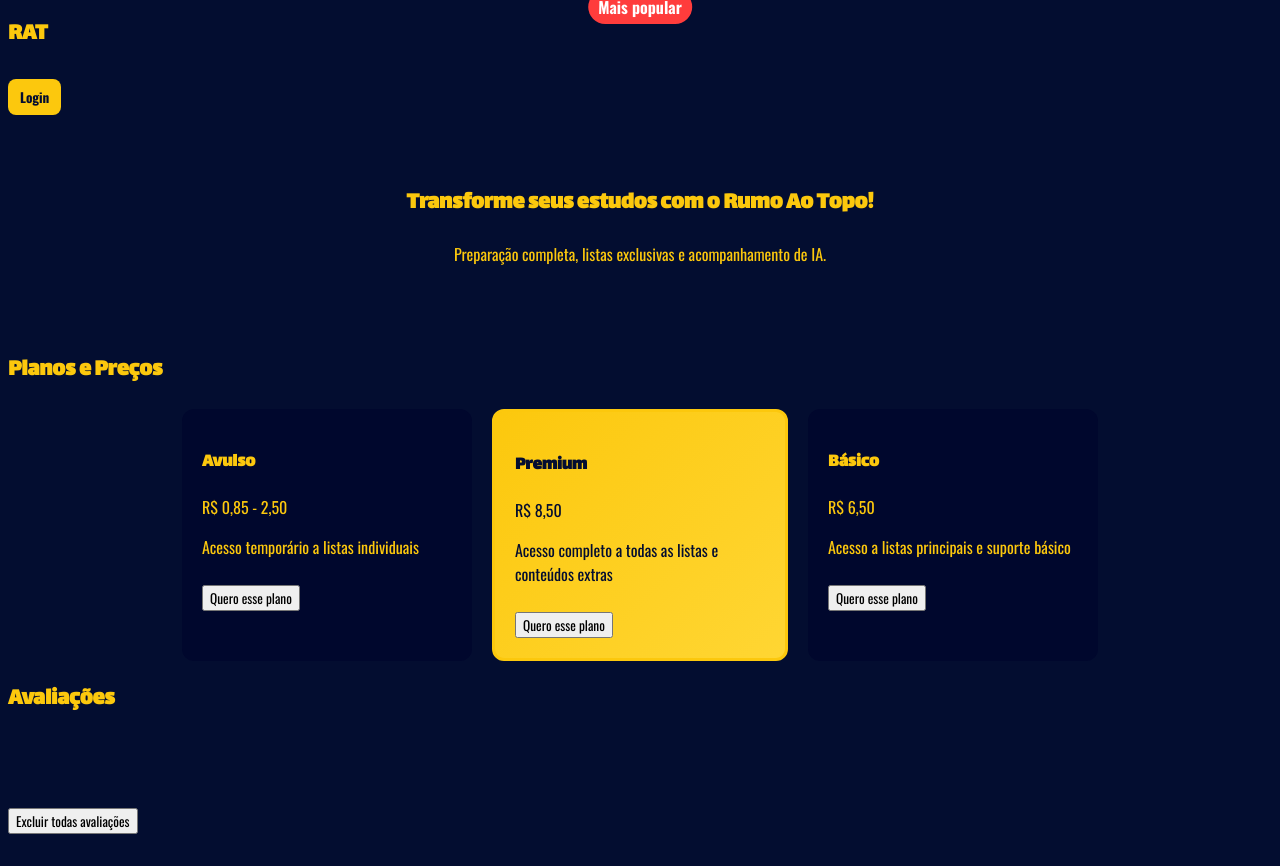
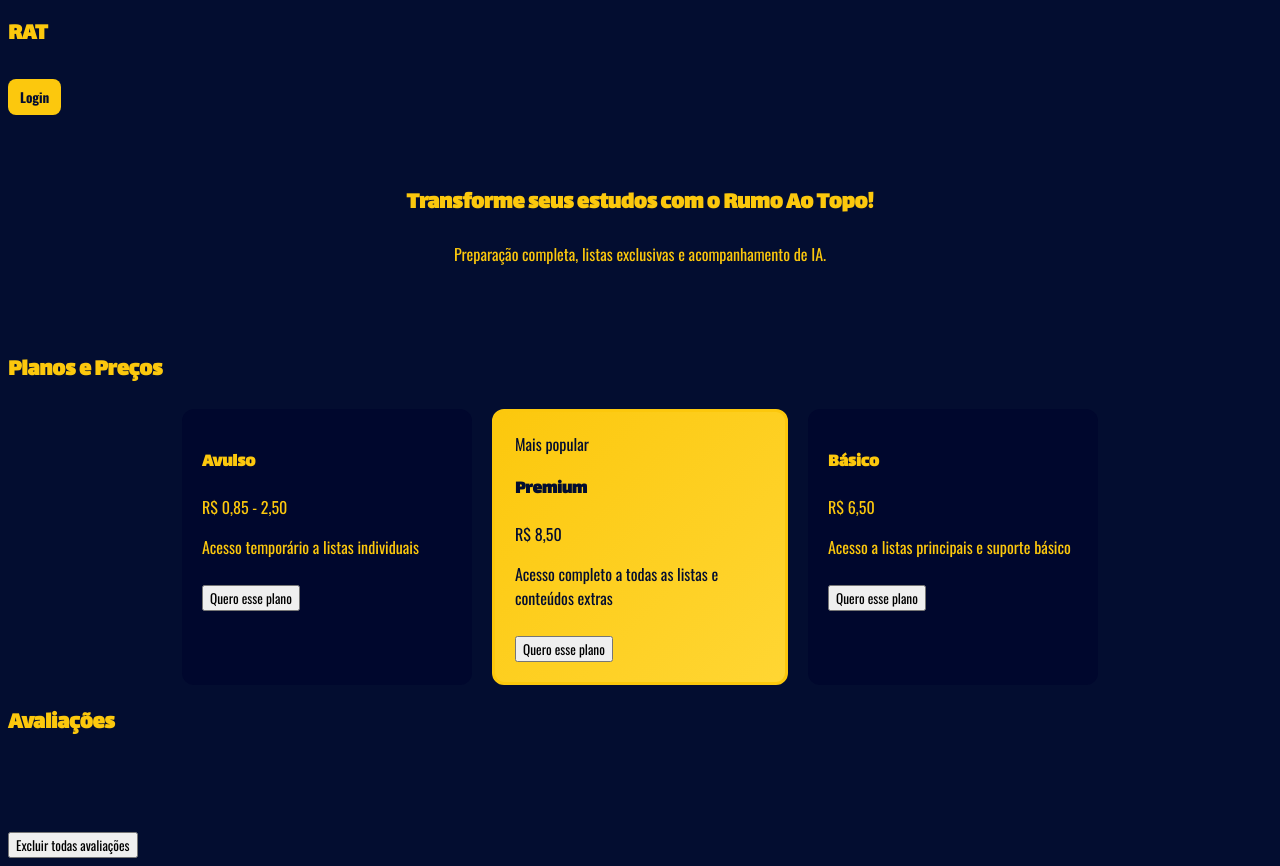
Before and after one commit to henriquefnci-hash/rumo-ao-topo-25, a plain HTML site: page index.html in a window 1280 px wide. Before the commit the page ends 842 px from the top, so only its background shows below. Drawn offline with nearby package versions, Linux system fonts and the light colour scheme.

Commit message:
Update index.html

```diff
--- a/index.html
+++ b/index.html
@@ -35,7 +35,7 @@
                 <button>Quero esse plano</button>
             </div>
             <div class="plano destaque">
-                <span class="tag">Mais popular</span>
+                <div class="tag-popular">Mais popular</div>
                 <h3>Premium</h3>
                 <p class="preco">R$ 8,50</p>
                 <p>Acesso completo a todas as listas e conteúdos extras</p>
```
